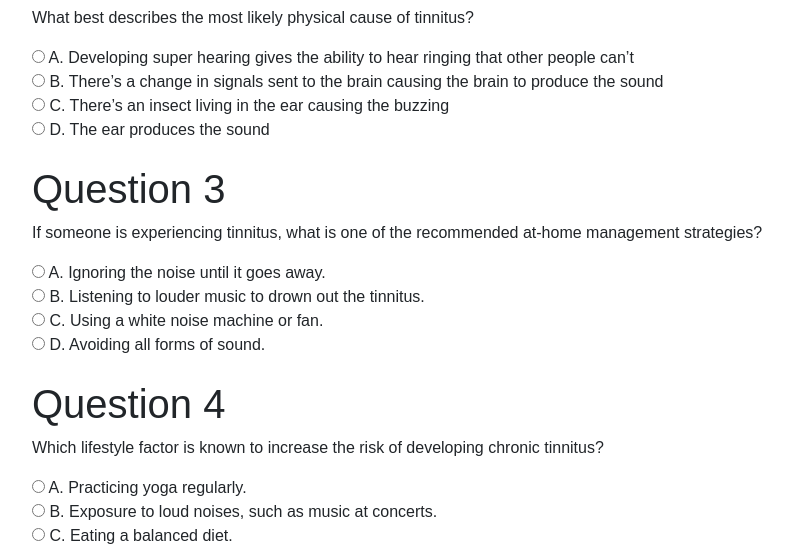
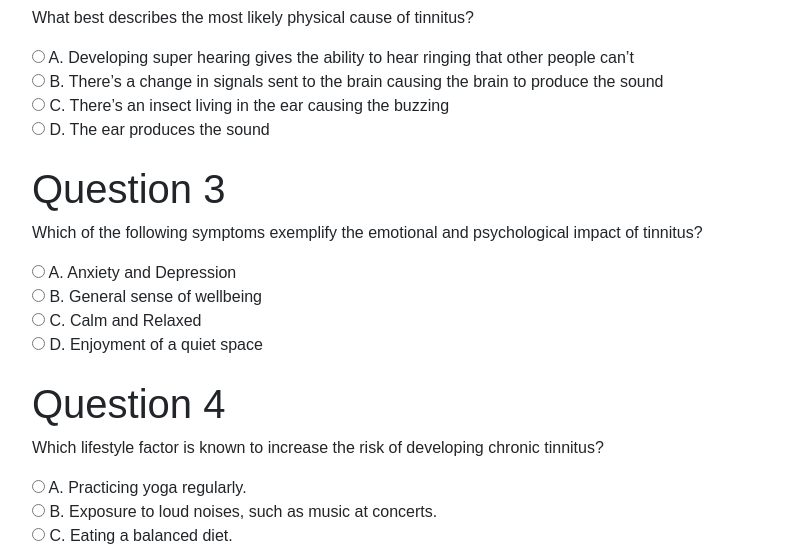
Before and after one commit to Jehaleyii/tinnitus, a Flask app: page /quiz in a window 1280 px wide. Shown: the part 331-879 px from the top of the page, without its empty margins (32-825 px from the left). Run offline with Flask 3, Linux system fonts and the light colour scheme; some libraries are stand-ins or nearby versions.

Commit message:
Update knowledge_quiz.html

```diff
--- a/api/templates/knowledge_quiz.html
+++ b/api/templates/knowledge_quiz.html
@@ -120,11 +120,11 @@
   </div>
   <div id="question3" class="question">
     <h1>Question 3</h1>
-    <p>If someone is experiencing tinnitus, what is one of the recommended at-home management strategies?</p>
-    <input type="radio" name="q3" value="A"> A. Ignoring the noise until it goes away.<br>
-    <input type="radio" name="q3" value="B"> B. Listening to louder music to drown out the tinnitus.<br>
-    <input type="radio" name="q3" value="C"> C. Using a white noise machine or fan.<br>
-    <input type="radio" name="q3" value="D"> D. Avoiding all forms of sound.<br>
+    <p>Which of the following symptoms exemplify the emotional and psychological impact of tinnitus?</p>
+    <input type="radio" name="q3" value="A"> A. Anxiety and Depression<br>
+    <input type="radio" name="q3" value="B"> B. General sense of wellbeing<br>
+    <input type="radio" name="q3" value="C"> C. Calm and Relaxed<br>
+    <input type="radio" name="q3" value="D"> D. Enjoyment of a quiet space<br>
   </div>
   <div id="question4" class="question">
     <h1>Question 4</h1>
```
